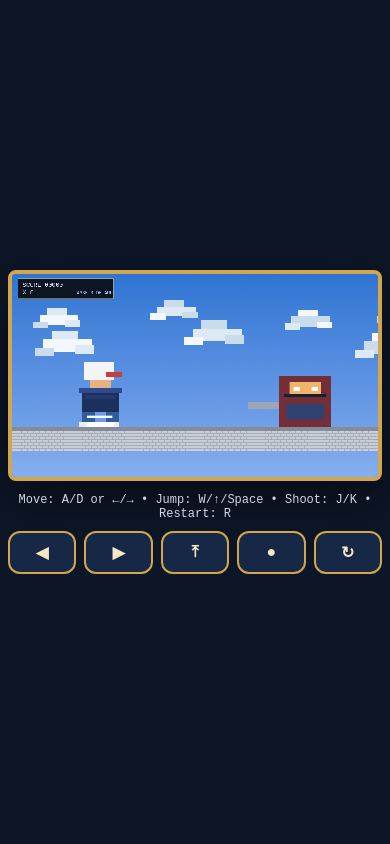
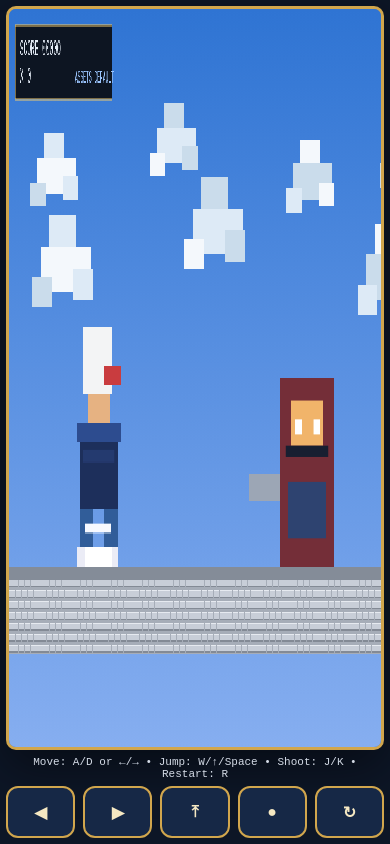
Before and after one commit to mrjanicki/dbcgame, a plain HTML site: page index.html in a window 390 px wide. Drawn offline with Linux system fonts and the light colour scheme.

Commit message:
Improve iPhone fullscreen responsiveness and touch controls

```diff
--- a/index.html
+++ b/index.html
@@ -7,61 +7,93 @@
     <style>
       :root { color-scheme: dark; }
       * { box-sizing: border-box; }
+      html, body { width: 100%; height: 100%; }
       body {
         margin: 0;
         font-family: monospace;
         background: #0d1626;
         color: #e6edf8;
-        min-height: 100vh;
+        overflow: hidden;
+      }
+
+      .game-shell {
+        position: fixed;
+        inset: 0;
+        padding:
+          max(6px, env(safe-area-inset-top))
+          max(6px, env(safe-area-inset-right))
+          max(6px, env(safe-area-inset-bottom))
+          max(6px, env(safe-area-inset-left));
         display: grid;
-        place-items: center;
-        padding: 8px;
+        grid-template-rows: 1fr auto;
+        gap: 8px;
       }
-      .wrap {
-        width: min(100vw - 16px, 960px);
-        text-align: center;
+
+      .canvas-wrap {
+        min-height: 0;
+        border: 3px solid #d1a64d;
+        border-radius: 10px;
+        overflow: hidden;
+        box-shadow: 0 16px 48px rgba(0, 0, 0, .45);
+        background: #3d74cc;
       }
+
       canvas {
         width: 100%;
-        height: auto;
-        aspect-ratio: 16 / 9;
-        border: 4px solid #d1a64d;
+        height: 100%;
+        display: block;
         image-rendering: pixelated;
         image-rendering: crisp-edges;
-        background: #3d74cc;
-        box-shadow: 0 16px 48px rgba(0, 0, 0, .45);
-        border-radius: 8px;
       }
-      p { margin: 8px 0 0; font-size: 12px; opacity: .9; }
+
+      .hud-line {
+        margin: 0;
+        padding: 0 4px;
+        text-align: center;
+        font-size: 12px;
+        opacity: .92;
+      }
 
       .touch-controls {
         display: none;
-        margin-top: 10px;
-        grid-template-columns: repeat(5, minmax(52px, 1fr));
+        grid-template-columns: 1fr 1fr 1fr 1fr 1fr;
         gap: 8px;
-        user-select: none;
       }
       .touch-controls.show { display: grid; }
+
       .btn {
         border: 2px solid #d1a64d;
         border-radius: 12px;
         background: #162846;
         color: #f5e8c2;
         font-weight: 700;
-        font-size: 16px;
+        font-size: clamp(16px, 3.5vw, 22px);
+        min-height: 52px;
         padding: 10px 6px;
+        touch-action: none;
       }
       .btn.active {
         background: #2d4772;
         transform: translateY(1px);
       }
-      .btn.wide { grid-column: span 2; }
+
+      @media (max-width: 820px), (hover: none), (pointer: coarse) {
+        .game-shell {
+          gap: 6px;
+          grid-template-rows: 1fr auto auto;
+        }
+        .hud-line { font-size: 11px; }
+      }
     </style>
   </head>
   <body>
-    <div class="wrap">
-      <canvas id="game" width="960" height="540" aria-label="Kalisz Run and Gun"></canvas>
-      <p>Move: A/D or ←/→ • Jump: W/↑/Space • Shoot: J/K • Restart: R</p>
+    <main class="game-shell">
+      <section class="canvas-wrap">
+        <canvas id="game" width="960" height="540" aria-label="Kalisz Run and Gun"></canvas>
+      </section>
+
+      <p class="hud-line">Move: A/D or ←/→ • Jump: W/↑/Space • Shoot: J/K • Restart: R</p>
+
       <div id="touch-controls" class="touch-controls" aria-label="iPhone controls">
         <button class="btn" data-btn="left">◀</button>
         <button class="btn" data-btn="right">▶</button>
@@ -69,7 +101,7 @@
         <button class="btn" data-btn="shoot">●</button>
         <button class="btn" data-btn="restart">↻</button>
       </div>
-    </div>
+    </main>
     <script type="module" src="./src/game.js"></script>
   </body>
 </html>
```
Also changed, not shown: README.md.
